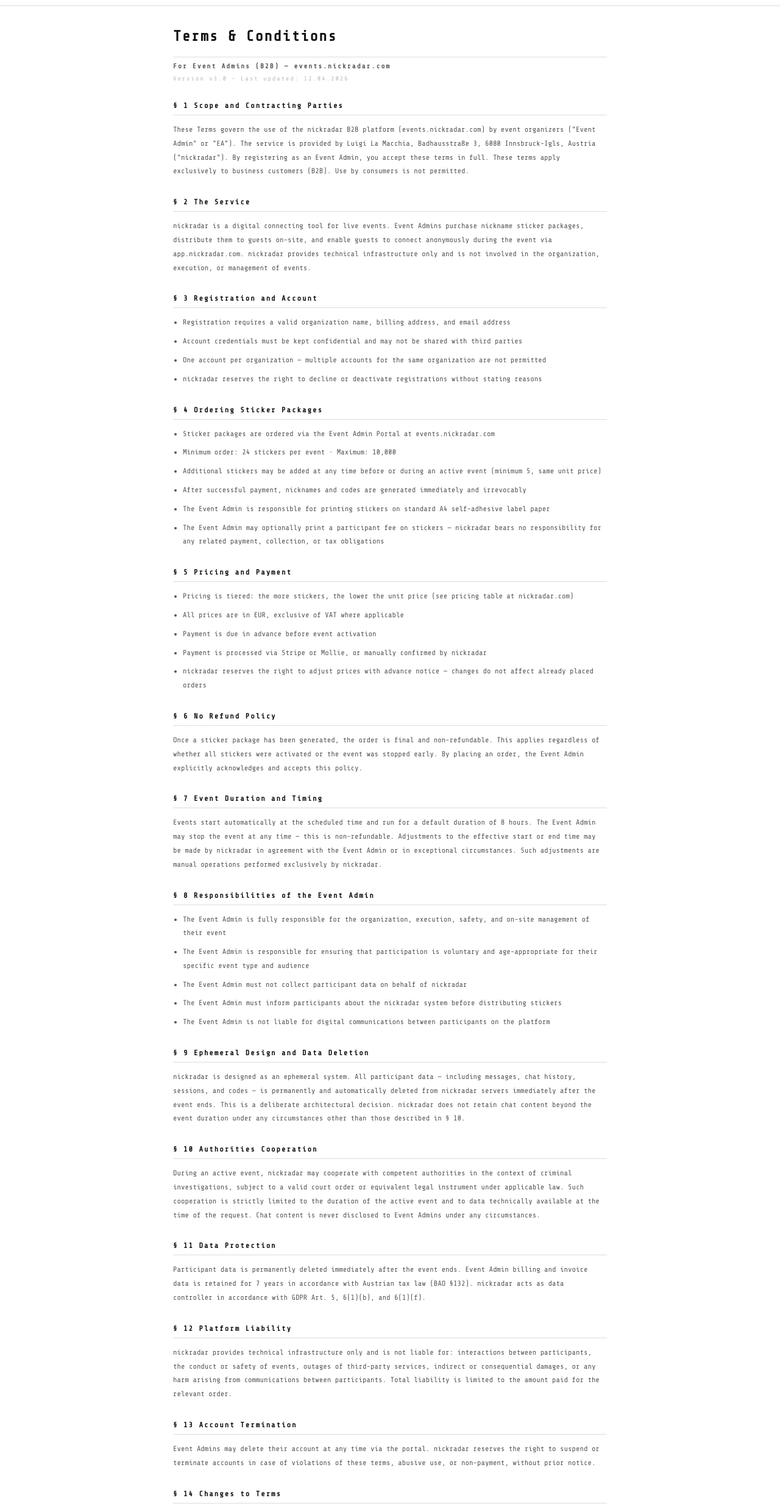
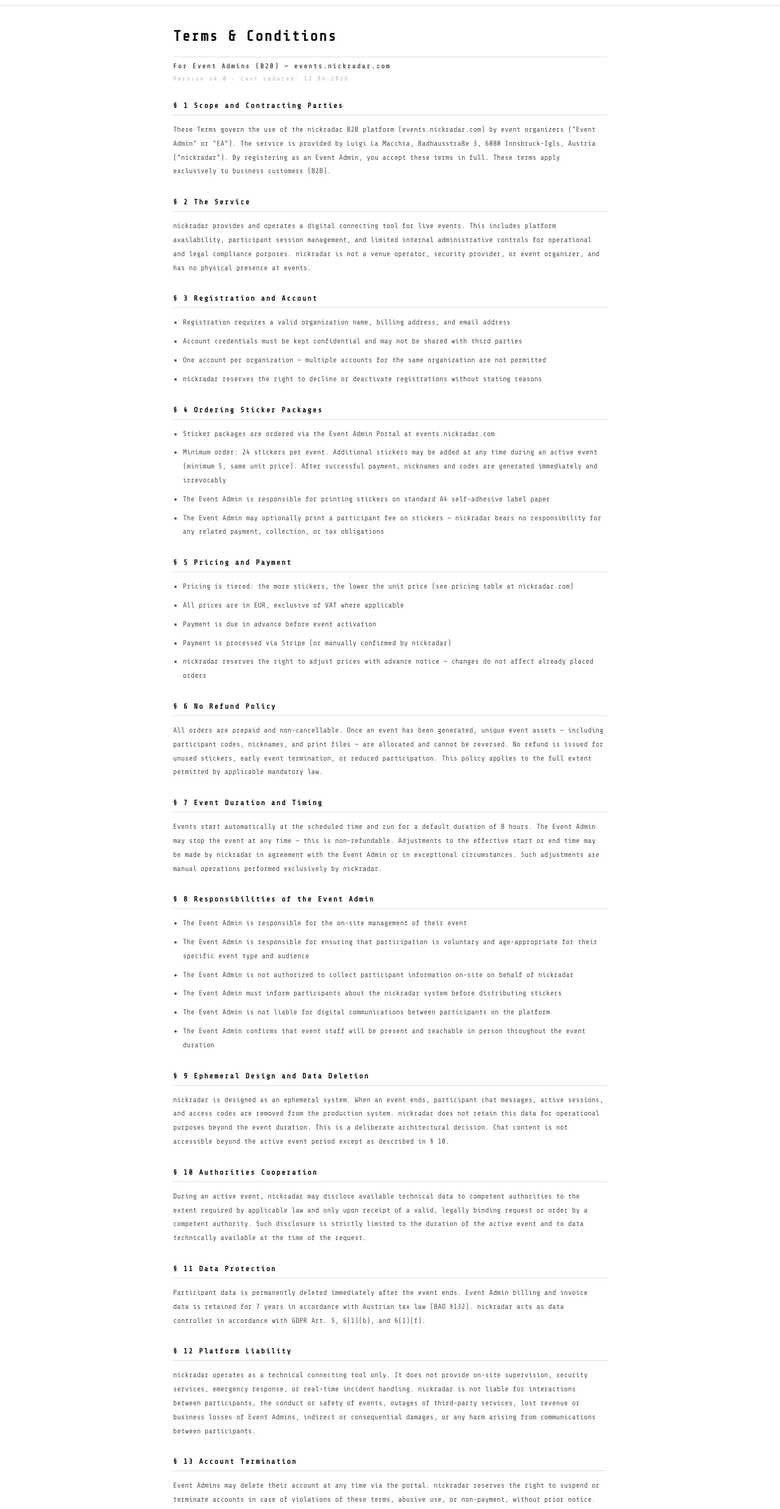
Before and after one commit to lu76-dev/nickradar_website, a plain HTML site: page terms.html in a window 1280 px wide. Shown: the part 42-2516 px from the top of the page at 61% size. Drawn offline with nearby package versions, Linux system fonts and the light colour scheme.

Commit message:
v9.0.0 EA terms v4.0 final

```diff
--- a/terms.html
+++ b/terms.html
@@ -36,16 +36,16 @@
 <main>
   <div class="page-title">Terms &amp; Conditions</div>
   <div style="font-size:11px;color:#555;letter-spacing:2px;margin-top:-32px;margin-bottom:8px;font-weight:bold;">For Event Admins (B2B) &mdash; events.nickradar.com</div>
-  <div style="font-size:10px;color:#bbb;letter-spacing:2px;margin-bottom:32px;">Version v3.0 &mdash; Last updated: 12.04.2026</div>
+  <div style="font-size:10px;color:#bbb;letter-spacing:2px;margin-bottom:32px;">Version v4.0 &mdash; Last updated: 12.04.2026</div>
 
   <div class="legal-section">
     <h3>&sect; 1 Scope and Contracting Parties</h3>
-    <p>These Terms govern the use of the nickradar B2B platform (events.nickradar.com) by event organizers ("Event Admin" or "EA"). The service is provided by Luigi La Macchia, Badhausstra&szlig;e 3, 6080 Innsbruck-Igls, Austria ("nickradar"). By registering as an Event Admin, you accept these terms in full. These terms apply exclusively to business customers (B2B). Use by consumers is not permitted.</p>
+    <p>These Terms govern the use of the nickradar B2B platform (events.nickradar.com) by event organizers ("Event Admin" or "EA"). The service is provided by Luigi La Macchia, Badhausstra&szlig;e 3, 6080 Innsbruck-Igls, Austria ("nickradar"). By registering as an Event Admin, you accept these terms in full. These terms apply exclusively to business customers (B2B).</p>
   </div>
 
   <div class="legal-section">
     <h3>&sect; 2 The Service</h3>
-    <p>nickradar is a digital connecting tool for live events. Event Admins purchase nickname sticker packages, distribute them to guests on-site, and enable guests to connect anonymously during the event via app.nickradar.com. nickradar provides technical infrastructure only and is not involved in the organization, execution, or management of events.</p>
+    <p>nickradar provides and operates a digital connecting tool for live events. This includes platform availability, participant session management, and limited internal administrative controls for operational and legal compliance purposes. nickradar is not a venue operator, security provider, or event organizer, and has no physical presence at events.</p>
   </div>
 
   <div class="legal-section">
@@ -53,7 +53,7 @@
     <ul>
       <li>Registration requires a valid organization name, billing address, and email address</li>
       <li>Account credentials must be kept confidential and may not be shared with third parties</li>
-      <li>One account per organization — multiple accounts for the same organization are not permitted</li>
+      <li>One account per organization &mdash; multiple accounts for the same organization are not permitted</li>
       <li>nickradar reserves the right to decline or deactivate registrations without stating reasons</li>
     </ul>
   </div>
@@ -62,11 +62,9 @@
     <h3>&sect; 4 Ordering Sticker Packages</h3>
     <ul>
       <li>Sticker packages are ordered via the Event Admin Portal at events.nickradar.com</li>
-      <li>Minimum order: 24 stickers per event · Maximum: 10,000</li>
-      <li>Additional stickers may be added at any time before or during an active event (minimum 5, same unit price)</li>
-      <li>After successful payment, nicknames and codes are generated immediately and irrevocably</li>
+      <li>Minimum order: 24 stickers per event. Additional stickers may be added at any time during an active event (minimum 5, same unit price). After successful payment, nicknames and codes are generated immediately and irrevocably</li>
       <li>The Event Admin is responsible for printing stickers on standard A4 self-adhesive label paper</li>
-      <li>The Event Admin may optionally print a participant fee on stickers — nickradar bears no responsibility for any related payment, collection, or tax obligations</li>
+      <li>The Event Admin may optionally print a participant fee on stickers &mdash; nickradar bears no responsibility for any related payment, collection, or tax obligations</li>
     </ul>
   </div>
 
@@ -76,40 +74,41 @@
       <li>Pricing is tiered: the more stickers, the lower the unit price (see pricing table at nickradar.com)</li>
       <li>All prices are in EUR, exclusive of VAT where applicable</li>
       <li>Payment is due in advance before event activation</li>
-      <li>Payment is processed via Stripe or Mollie, or manually confirmed by nickradar</li>
-      <li>nickradar reserves the right to adjust prices with advance notice — changes do not affect already placed orders</li>
+      <li>Payment is processed via Stripe (or manually confirmed by nickradar)</li>
+      <li>nickradar reserves the right to adjust prices with advance notice &mdash; changes do not affect already placed orders</li>
     </ul>
   </div>
 
   <div class="legal-section">
     <h3>&sect; 6 No Refund Policy</h3>
-    <p>Once a sticker package has been generated, the order is final and non-refundable. This applies regardless of whether all stickers were activated or the event was stopped early. By placing an order, the Event Admin explicitly acknowledges and accepts this policy.</p>
+    <p>All orders are prepaid and non-cancellable. Once an event has been generated, unique event assets &mdash; including participant codes, nicknames, and print files &mdash; are allocated and cannot be reversed. No refund is issued for unused stickers, early event termination, or reduced participation. This policy applies to the full extent permitted by applicable mandatory law.</p>
   </div>
 
   <div class="legal-section">
     <h3>&sect; 7 Event Duration and Timing</h3>
-    <p>Events start automatically at the scheduled time and run for a default duration of 8 hours. The Event Admin may stop the event at any time — this is non-refundable. Adjustments to the effective start or end time may be made by nickradar in agreement with the Event Admin or in exceptional circumstances. Such adjustments are manual operations performed exclusively by nickradar.</p>
+    <p>Events start automatically at the scheduled time and run for a default duration of 8 hours. The Event Admin may stop the event at any time &mdash; this is non-refundable. Adjustments to the effective start or end time may be made by nickradar in agreement with the Event Admin or in exceptional circumstances. Such adjustments are manual operations performed exclusively by nickradar.</p>
   </div>
 
   <div class="legal-section">
     <h3>&sect; 8 Responsibilities of the Event Admin</h3>
     <ul>
-      <li>The Event Admin is fully responsible for the organization, execution, safety, and on-site management of their event</li>
+      <li>The Event Admin is responsible for the on-site management of their event</li>
       <li>The Event Admin is responsible for ensuring that participation is voluntary and age-appropriate for their specific event type and audience</li>
-      <li>The Event Admin must not collect participant data on behalf of nickradar</li>
+      <li>The Event Admin is not authorized to collect participant information on-site on behalf of nickradar</li>
       <li>The Event Admin must inform participants about the nickradar system before distributing stickers</li>
       <li>The Event Admin is not liable for digital communications between participants on the platform</li>
+      <li>The Event Admin confirms that event staff will be present and reachable in person throughout the event duration</li>
     </ul>
   </div>
 
   <div class="legal-section">
     <h3>&sect; 9 Ephemeral Design and Data Deletion</h3>
-    <p>nickradar is designed as an ephemeral system. All participant data — including messages, chat history, sessions, and codes — is permanently and automatically deleted from nickradar servers immediately after the event ends. This is a deliberate architectural decision. nickradar does not retain chat content beyond the event duration under any circumstances other than those described in &sect; 10.</p>
+    <p>nickradar is designed as an ephemeral system. When an event ends, participant chat messages, active sessions, and access codes are removed from the production system. nickradar does not retain this data for operational purposes beyond the event duration. This is a deliberate architectural decision. Chat content is not accessible beyond the active event period except as described in &sect; 10.</p>
   </div>
 
   <div class="legal-section">
     <h3>&sect; 10 Authorities Cooperation</h3>
-    <p>During an active event, nickradar may cooperate with competent authorities in the context of criminal investigations, subject to a valid court order or equivalent legal instrument under applicable law. Such cooperation is strictly limited to the duration of the active event and to data technically available at the time of the request. Chat content is never disclosed to Event Admins under any circumstances.</p>
+    <p>During an active event, nickradar may disclose available technical data to competent authorities to the extent required by applicable law and only upon receipt of a valid, legally binding request or order by a competent authority. Such disclosure is strictly limited to the duration of the active event and to data technically available at the time of the request.</p>
   </div>
 
   <div class="legal-section">
@@ -119,7 +118,7 @@
 
   <div class="legal-section">
     <h3>&sect; 12 Platform Liability</h3>
-    <p>nickradar provides technical infrastructure only and is not liable for: interactions between participants, the conduct or safety of events, outages of third-party services, indirect or consequential damages, or any harm arising from communications between participants. Total liability is limited to the amount paid for the relevant order.</p>
+    <p>nickradar operates as a technical connecting tool only. It does not provide on-site supervision, security services, emergency response, or real-time incident handling. nickradar is not liable for interactions between participants, the conduct or safety of events, outages of third-party services, lost revenue or business losses of Event Admins, indirect or consequential damages, or any harm arising from communications between participants.</p>
   </div>
 
   <div class="legal-section">
```
